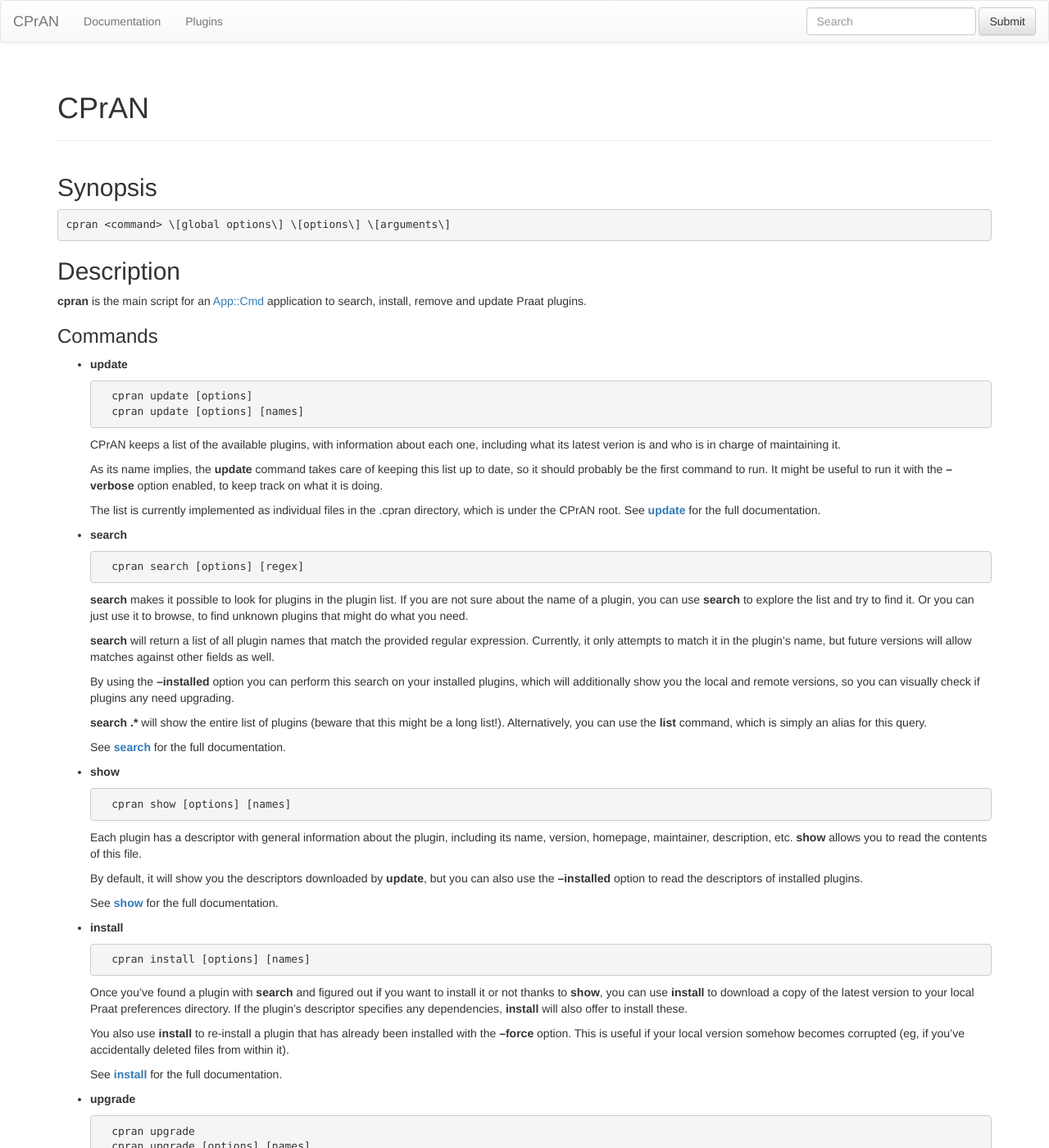
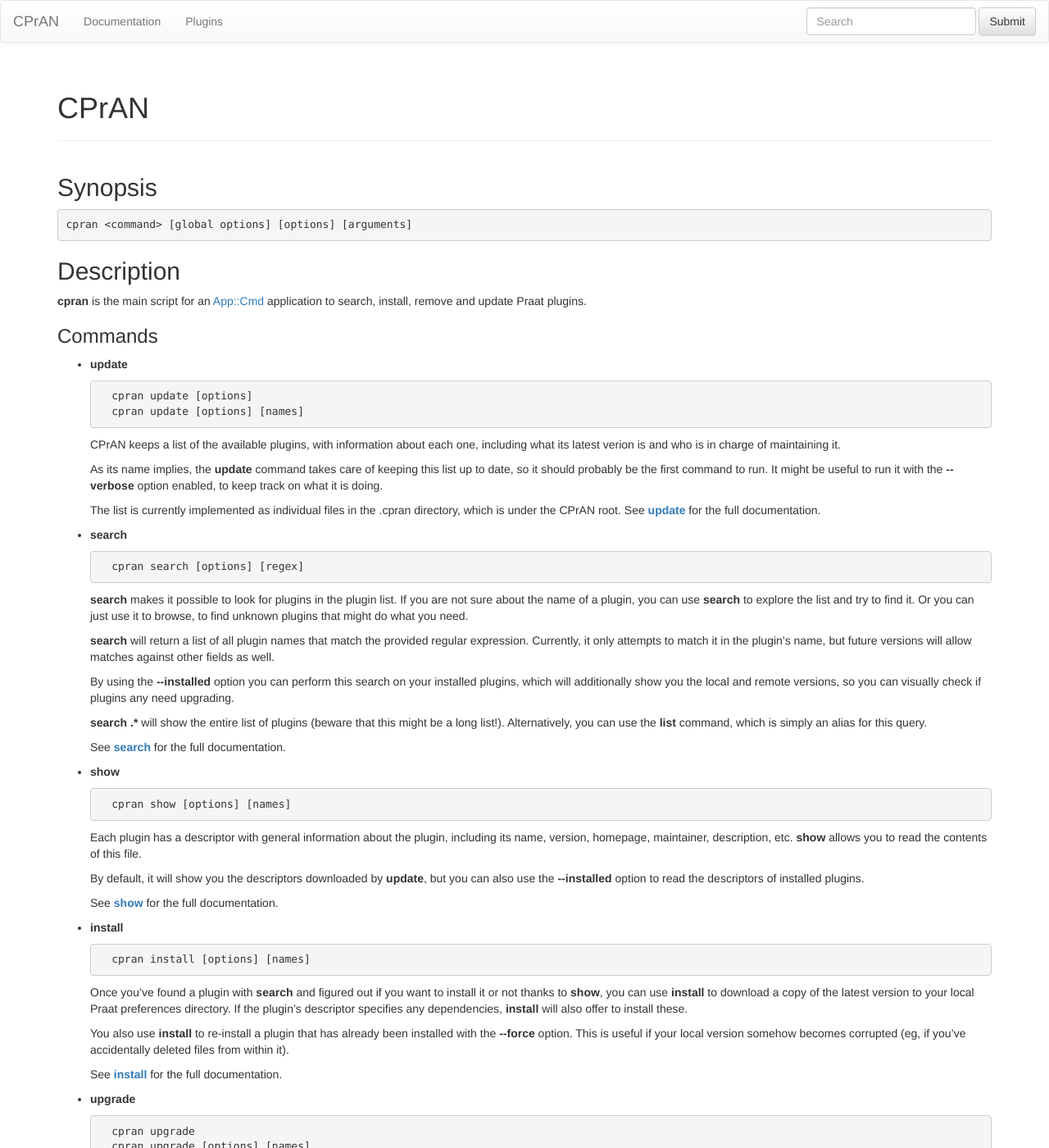
Before and after one commit to jjatria/cpran-www, a Jekyll site: the page built from docs/clients/cpran/index.md, in a window 1280 px wide and 1400 px high. Shown: the whole window at 82% size. Built offline with Jekyll 4.4.1, drawn with Linux system fonts in a browser that asks for light colours; nearby versions of some CDN libraries; library files that are not in the unit come from our copies; comment, search, counter and statistics services are not loaded; some of the changed text lies outside the part shown.

Commit message:
Fixed character escapes

```diff
--- a/docs/clients/cpran/index.md
+++ b/docs/clients/cpran/index.md
@@ -9,7 +9,7 @@ description:
 
 ## Synopsis
 
-    cpran <command> \[global options\] \[options\] \[arguments\]
+    cpran <command> [global options] [options] [arguments]
 
 ## Description
 
@@ -30,7 +30,7 @@ remove and update Praat plugins.
 
     As its name implies, the **update** command takes care of keeping this list
     up to date, so it should probably be the first command to run. It might be
-    useful to run it with the **--verbose** option enabled, to keep track on
+    useful to run it with the **\-\-verbose** option enabled, to keep track on
     what it is doing.
 
     The list is currently implemented as individual files in the .cpran
@@ -50,7 +50,7 @@ remove and update Praat plugins.
     regular expression. Currently, it only attempts to match it in the plugin's
     name, but future versions will allow matches against other fields as well.
 
-    By using the **--installed** option you can perform this search on your
+    By using the **\-\-installed** option you can perform this search on your
     installed plugins, which will additionally show you the local and remote
     versions, so you can visually check if plugins any need upgrading.
 
@@ -69,7 +69,7 @@ remove and update Praat plugins.
     **show** allows you to read the contents of this file.
 
     By default, it will show you the descriptors downloaded by **update**, but
-    you can also use the **--installed** option to read the descriptors of
+    you can also use the **\-\-installed** option to read the descriptors of
     installed plugins.
 
     See [**show**][show] for the full documentation.
@@ -85,9 +85,9 @@ remove and update Praat plugins.
     to install these.
 
     You also use **install** to re-install a plugin that has already been
-    installed with the **--force** option. This is useful if your local version
-    somehow becomes corrupted (eg, if you've accidentally deleted files from
-    within it).
+    installed with the **\-\-force** option. This is useful if your local
+    version somehow becomes corrupted (eg, if you've accidentally deleted files
+    from within it).
 
     See [**install**][install] for the full documentation.
 
@@ -137,40 +137,40 @@ remove and update Praat plugins.
 
 ### Options
 
-- **--praat**=PATH
+- **\-\-praat**=PATH
 
     The path to use as the preferences directory for Praat. See the
     [_Files_](#files) section for information on the platform-dependant default
     values used.
 
-- **--cpran**=PATH
+- **\-\-cpran**=PATH
 
     The path to use as the CPrAN root directory. See the [_Files_](#files)
     section for information on the platform-dependant default values used.
 
-- **--api-token**=TOKEN
-- **--api-group**=GROUP\_ID
-- **--api-url**=URL
+- **\-\-api-token**=TOKEN
+- **\-\-api-group**=GROUP\_ID
+- **\-\-api-url**=URL
 
     These options set the credentials to talk to the GitLab API to obtain the
     plugin archives and descriptors. As such, it is implementation-dependant,
     and is currently tied to GitLab. These options are particularly useful if
     using CPrAN as an in-house plugin distribution system.
 
-- **--verbose**, **--v**
+- **\-\-verbose**, **\-\-v**
 
     Increase the verbosity of the output. This option can be called multiple
     times to make the program even more talkative.
 
-- **--quiet**, **--q**
+- **\-\-quiet**, **\-\-q**
 
-    Opposed to **--verbose**, this option _suppresses_ all output. If both
+    Opposed to **\-\-verbose**, this option _suppresses_ all output. If both
     options are set simultaneously, this one takes precedence.
 
-- **--debug**, **--D**
+- **\-\-debug**, **\-\-D**
 
-    Enables the output of debug information. Like **--verbose**, this option can
-    be used multiple times to increase the number of debug messages that are
+    Enables the output of debug information. Like **\-\-verbose**, this option
+    can be used multiple times to increase the number of debug messages that are
     printed.
 
 ## Examples
```
